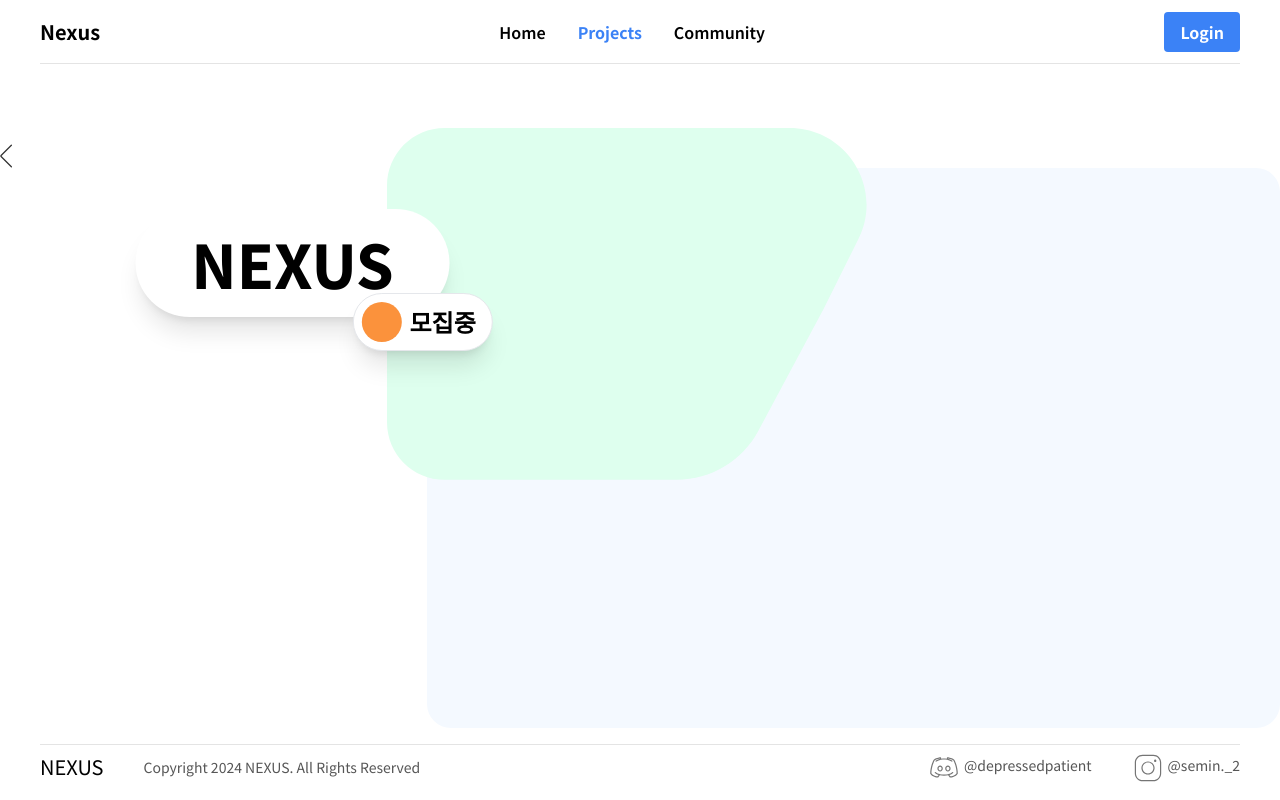
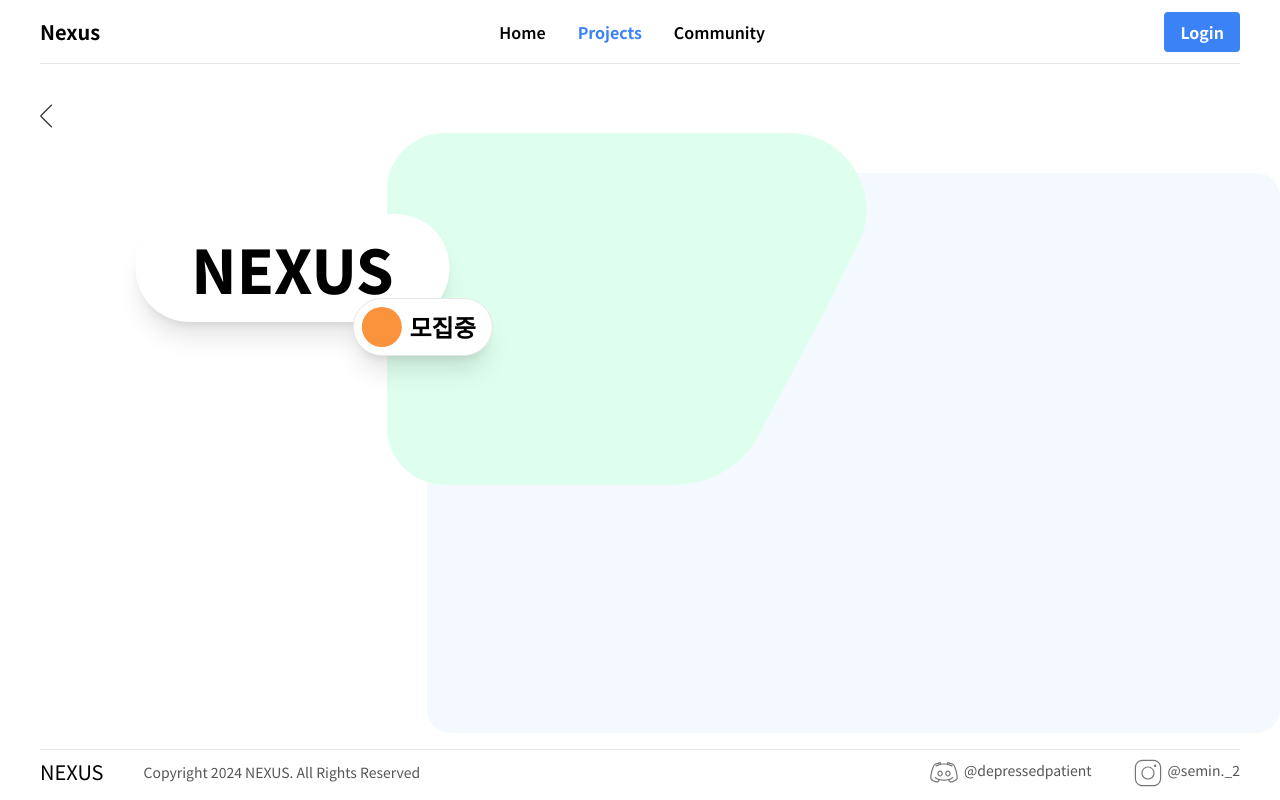
Before and after one commit to wwwcomcomcomcom/nexus-fe, a React (Vite) app: page /project/1 in a window 1280 px wide. Built offline with nearby package versions, Linux system fonts and the light colour scheme.

Commit message:
adjust left arrow icon, delete main pt

```diff
--- a/src/page/ProjectPage.tsx
+++ b/src/page/ProjectPage.tsx
@@ -11,9 +11,14 @@ function ProjectPage(/*props: DivProps*/) {
   const navigate = useNavigate();
 
   return (
-    <main className="flex flex-col pt-20 cursor-pointer">
-      <div className="" onClick={() => navigate(-1)}>
-        <LeftArrowIcon className="w-3 h-auto" />
+    <main className="flex flex-col">
+      <div className="p-8">
+        <span
+          className="inline-block p-2 cursor-pointer "
+          onClick={() => navigate(-1)}
+        >
+          <LeftArrowIcon className="w-3 h-auto" />
+        </span>
       </div>
       <div className="w-full h-[70vh] flex justify-end">
         <div className="md:w-2/3 w-full h-full bg-[#F4F9FF] rounded-3xl relative">
```
